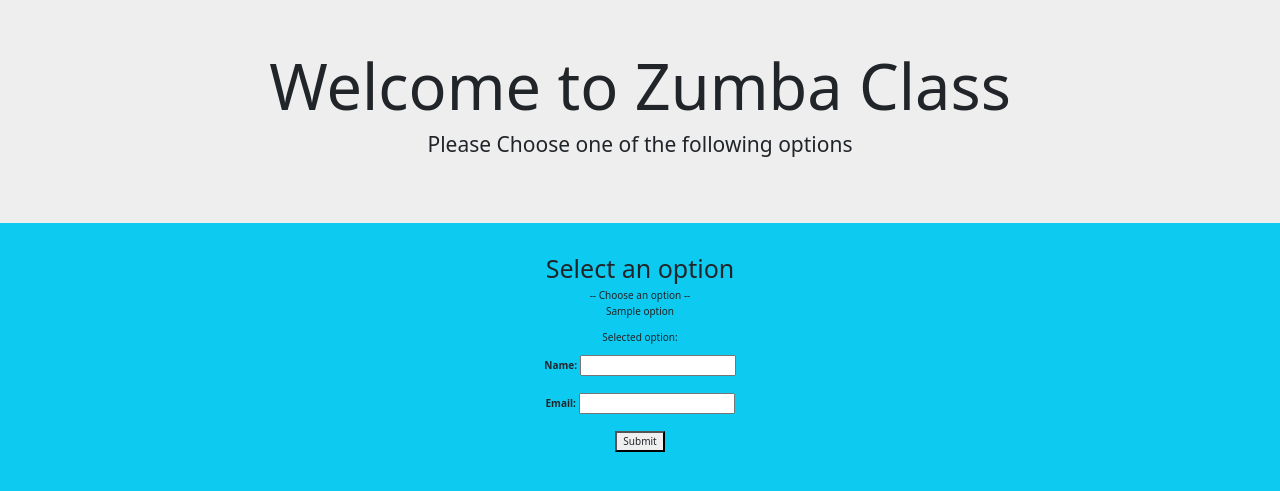
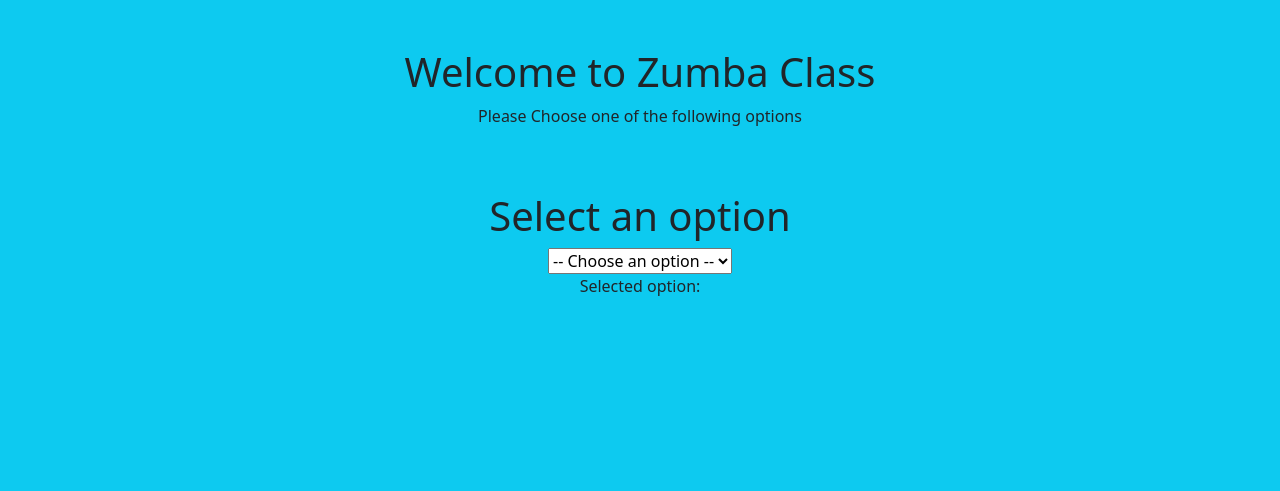
Before and after one commit to Ayla1028/Projet-Flask-Gestion-Zumba, a Python web app: template templates/index.html in a window 1280 px wide. Shown: the top 491 px of the page. Run offline with Jinja, Linux system fonts and the light colour scheme; the template is opened without the code that fills it: most values are stand-ins (such as "Sample title", 1, 10 or a date in 2020); some libraries are stand-ins or nearby versions.

Commit message:
Update index.html

```diff
--- a/templates/index.html
+++ b/templates/index.html
@@ -1,72 +1,170 @@
 <!DOCTYPE html>
 <html>
+
+
 <head>
   <title>My Form</title>
-<link rel="stylesheet"href="static/style.css">
-<link rel="stylesheet" href="https://maxcdn.bootstrapcdn.com/bootstrap/3.4.1/css/bootstrap.min.css">
-  <script src="https://ajax.googleapis.com/ajax/libs/jquery/3.7.1/jquery.min.js"></script>
-  <script src="https://maxcdn.bootstrapcdn.com/bootstrap/3.4.1/js/bootstrap.min.js"></script>
 
+
+  <link rel="stylesheet" href="{{ url_for('static', filename='style.css') }}">
+
+
+  <!-- Bootstrap 5 -->
   <link href="https://cdn.jsdelivr.net/npm/bootstrap@5.3.8/dist/css/bootstrap.min.css" rel="stylesheet">
+
+
   <script src="https://cdn.jsdelivr.net/npm/bootstrap@5.3.8/dist/js/bootstrap.bundle.min.js"></script>
 </head>
 
 
-<body> <body class="bg-info">
+<body class="bg-info">
 
-</body>
-    <div class="jumbotron text-center">
+
+  <div class="text-center p-5">
     <h1>Welcome to Zumba Class</h1>
     <p>Please Choose one of the following options</p>
   </div>
+
+
   <div class="container">
-    <!--<h1>My Form</h1>-->
 
 
     <h1>Select an option</h1>
 
-<selectm id="myDropdown"> <option value="">-- Choose an option --</option> {% for option in options %} <option value="{{ option }}">{{ option }}</option> {% endfor %} </select>
+
+    <select id="myDropdown">
+      <option value="">-- Choose an option --</option>
+
+
+      {% for option in options %}
+      <option value="{{ option }}">{{ option }}</option>
+      {% endfor %}
+    </select>
+
+
+    <p>
+      Selected option:
+      <span id="selectedOption"></span>
+    </p>
 
 
     <p id="result"></p>
-<p>Selected option: <span id="selectedOption"></span></p>
+
+
+    <!-- Participant field -->
+    <div id="participantField" style="display: none;">
+      <label>Participant name:</label>
+      <input type="text" id="participantName">
+    </div>
+
+
+    <br>
+    <!-- ADDED BY CLAUDIA -->
+    <form id="addParticipantForm" action="/submit" method="POST" style="display: none;">
+
+      # Name age gender level danceType
+      <label>Age of new participant</label>
+      <input type="text" name="age">
+
+<br><br>
+
+      <label>Name:</label>
+      <input type="text" name="name">
+
+      <br><br>
+
+
+     <input type="radio" id="girl" name="gender" value="girl">
+     <label for="girl">girl</label><br>
+      <input type="radio" id="boy" name="gender" value="boy">
+     <label for="boy">boy</label><br>
+      <input type="radio" id="non binary" name="gender" value="non binary">
+     <label for="non binary">non binary</label><br>
+
+
+      <br><br>
+
+
+      <label>Email:</label>
+      <input type="email" name="email">
+
+
+      <br><br>
+
+
+      <button type="submit">Submit</button>
+
+
+    </form>
+    <!-- ADDED BY CLAUDIA -->
+  </div>
+
+
+
 
   <script>
     const dropdown = document.getElementById("myDropdown");
     const selectedOption = document.getElementById("selectedOption");
     const result = document.getElementById("result");
     const participantField = document.getElementById("participantField");
-        // Show selection on screen
-        dropdown.addEventListener("change", function() {
-            selectedOption.textContent = dropdown.value;
-        });
-        // Send selection to Flask fetch("/select", { method: "POST", headers: { "Content-Type": "application/json" }, body: JSON.stringify({ option: dropdown.value }) }) .then(response => response.json()) .then(data => { result.textContent = data.message; });
-      dropdown.addEventListener("change", function() {
-        selectedOption.textContent = dropdown.value;
-        fetch("/select",
-        { method: "POST",
-       headers: { "Content-Type": "application/json" },
-       body: JSON.stringify({ option: dropdown.value }) }) .then(response => response.json()) .then(data =>
-      { result.textContent = data.message; if (data.show_field) { participantField.style.display = "block"; } else
-      { participantField.style.display = "none"; } }); });
+    const addParticipantForm = document.getElementById("addParticipantForm");
 
 
+
+
+    dropdown.addEventListener("change", function () {
+
+
+      selectedOption.textContent = dropdown.value;
+
+
+
+
+      fetch("/select", {
+          method: "POST",
+
+
+          headers: {
+            "Content-Type": "application/json"
+          },
+
+
+          body: JSON.stringify({
+            option: dropdown.value
+          })
+        })
+
+
+        .then(response => response.json())
+
+
+        .then(data => {
+
+
+          result.textContent = data.message;
+          /* Modified by Claudia */
+          if (data.show_field) {
+            participantField.style.display = "block";
+          } else {
+            participantField.style.display = "none";
+          }
+
+
+          if (data.show_add_form) {
+            addParticipantForm.style.display = "block";
+            result.textContent = data.message
+          } else {
+            addParticipantForm.style.display = "none";
+          }
+          /* Modified by Claudia */
+        });
+
+
+    });
   </script>
 
-      <form action="/submit" method="POST">
-            <label>Name:</label>
-            <input type="text" name="name">
-            <br><br>
-            <label>Email:</label>
-            <input type="email" name="email">
-             <br><br>
-             <button type="submit">Submit</button>
 
-    </form>
-    </div>
+</body>
 
 
-</div>
-</body>
-</body>
 </html>
```
Lines whose indentation alone changed are shown as unchanged.
